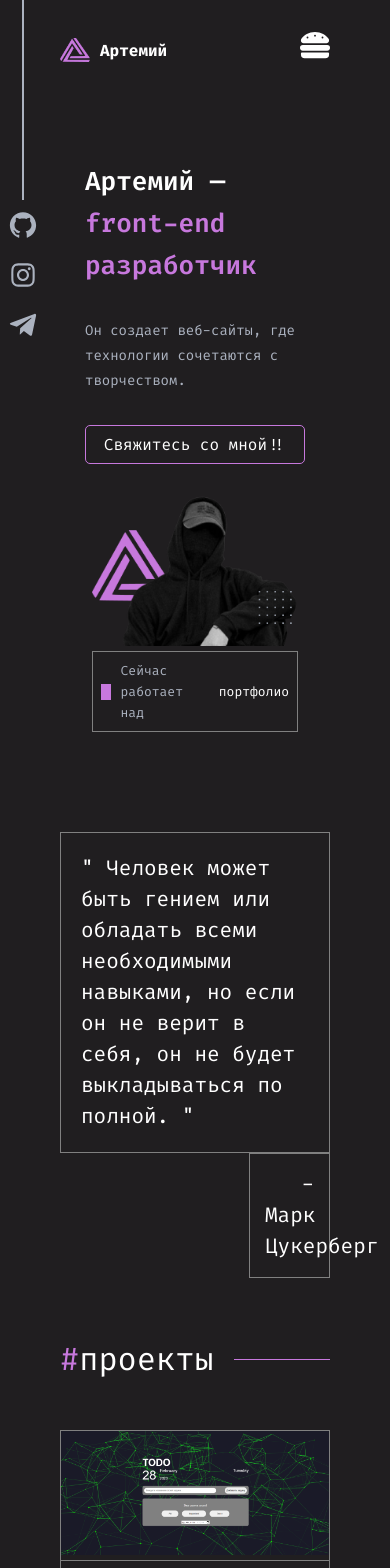
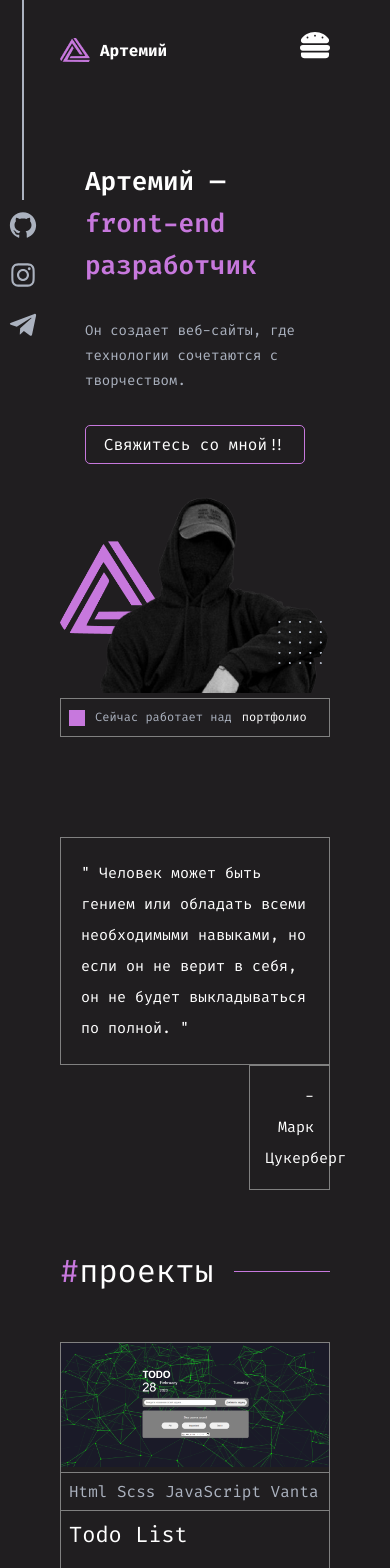
Before and after one commit to artyomvaleriyevich/portfolio, a React (Vite) app: page / in a window 390 px wide. Shown: the top 1568 px of the page. Built offline with nearby package versions, Linux system fonts and the light colour scheme.

Commit message:
update media for phone

```diff
--- a/src/pages/About/about.scss
+++ b/src/pages/About/about.scss
@@ -113,9 +113,7 @@
 }
 
 @media (max-width: 1025px) {
-  .about__row{
-    padding: 0 60px;
-  }
+
   .about:after{
     top: 36%;
   }
@@ -124,9 +122,6 @@
   }
 }
 @media (max-width: 769px) {
-  .about__picture{
-    width: 900px;
-  }
   .about__row{
     column-gap: 100px;
   }
@@ -142,7 +137,6 @@
   .about__row{
     margin-top: 20px;
     flex-direction: column;
-    padding: 0 35px;
   }
 
   .about__picture{
@@ -161,17 +155,10 @@
   .about__facts:before, .about:before, .about__facts:after{
     display: none;
   }
-  .about__row {
-
-  }
 }
 
 @media (max-width: 376px) {
   .about:before{
     display: none;
   }
-  .about__row {
-    padding: 0 30px;
-  }
-
 }
--- a/src/pages/Contact/contact.scss
+++ b/src/pages/Contact/contact.scss
@@ -67,11 +67,6 @@
   }
 }
 
-@media (max-width: 1025px) {
-  .contact__row{
-    margin: 30px 50px 100px;
-  }
-}
 
 @media (max-width: 769px) {
   .contact:before{
@@ -91,3 +86,11 @@
     justify-content: space-between;
   }
 }
+
+@media (max-width: 376px) {
+  .contact__socials{
+    flex-direction: column;
+    align-items: flex-start;
+    row-gap: 10px;
+  }
+}
--- a/src/pages/Home/home.scss
+++ b/src/pages/Home/home.scss
@@ -328,6 +328,15 @@
   }
 }
 
+@media (max-width: 1025px) {
+  .me__quoteBlock{
+    font-size: 21px ;
+  }
+  .me__portfolio{
+     font-size: 13px;
+   }
+}
+
 @media (max-width: 769px) {
   .me__title{
     font-size: 26px;
@@ -370,14 +379,16 @@
   .me__row{
     row-gap: 30px;
     flex-direction: column;
-    padding: 0 32px;
     justify-content: center;
   }
   .me__info{
     align-items: center;
   }
   .me__blockImg {
-    width: 100%;
+    width: 270px;
+  }
+  .me__quoteBlock{
+    font-size: 15px ;
   }
   .sectionTitle__title{
     font-size: 25px;
@@ -456,4 +467,10 @@
   .footer__by{
     font-size: 13px;
   }
+  .me__quoteBlock{
+    font-size: 14px;
+  }
+  .aboutMe__row{
+    row-gap: 20px;
+  }
 }
--- a/src/pages/Project/project.scss
+++ b/src/pages/Project/project.scss
@@ -54,15 +54,6 @@
 }
 
 
-@media (max-width: 1025px) {
-  .me__portfolio{
-    font-size: 13px;
-  }
-  .me__quoteBlock{
-    font-size: 21px ;
-  }
-}
-
 @media (max-width: 769px) {
   .projects__card-title{
     font-size: 22px;
```
